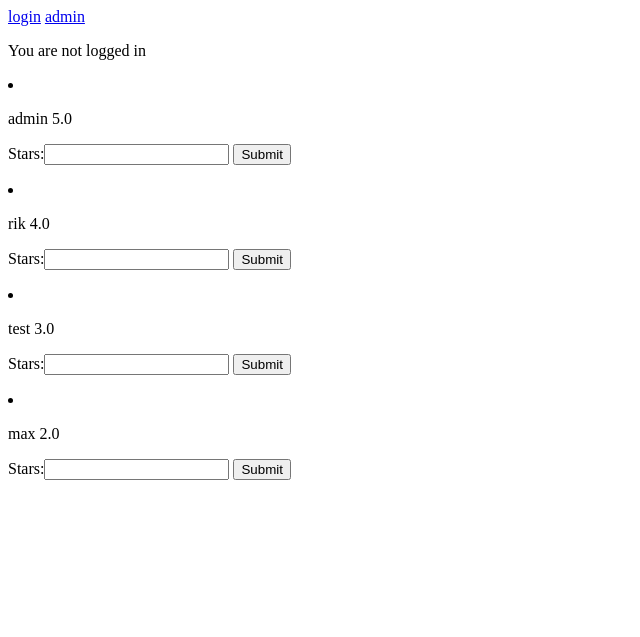
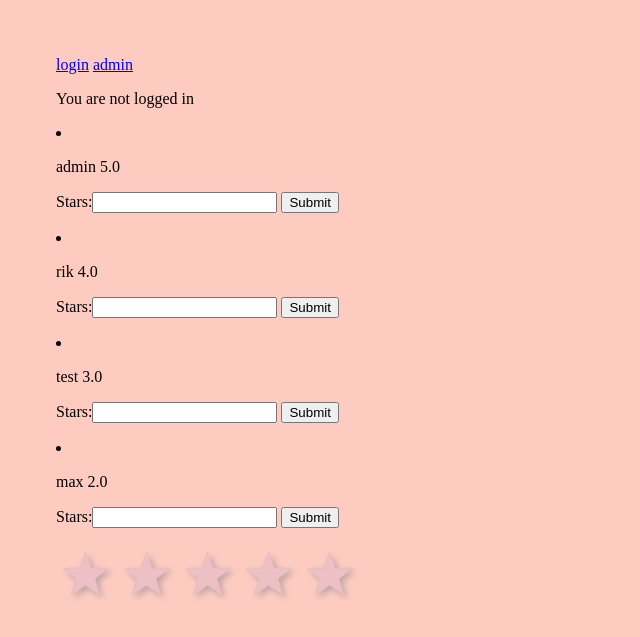
Before and after one commit to rikdewit/nosedive, a Django app: page /main/ in a window 1280 px wide. Shown: the top 637 px of the page, without its empty margins (0-640 px from the left). Run offline with Django 3.2, Linux system fonts and the light colour scheme; data comes from the database, SQL or seed files in the repository.

Commit message:
loaded static files

```diff
--- a/app/settings.py
+++ b/app/settings.py
@@ -118,6 +118,11 @@ USE_TZ = True
 # Static files (CSS, JavaScript, Images)
 # https://docs.djangoproject.com/en/3.0/howto/static-files/
 
+STATICFILES_DIRS = (
+    os.path.join(BASE_DIR, "static"),
+)
+
+
 STATIC_URL = '/static/'
 
 LOGIN_REDIRECT_URL = '/'
--- a/style.css
+++ b/static/css/style.css
@@ -13,14 +13,14 @@ svg:hover{
     fill: rgb(222,182,203);
     stroke: rgb(207,174,189);
     stroke-width: .06rem;
-    padding: .7rem;
+    padding: .4rem;
 
 }
 
 svg{
     filter: drop-shadow(.2rem .2rem .2rem gray);
-    height:5rem;
-    width:5rem;
+    height:3rem;
+    width:3rem;
 
 }
 
@@ -45,9 +45,10 @@ body{
     display: inline-grid;
     /* column-gap: 1rem; */
     grid-template-columns: repeat(5, 1fr);
+    font-size: 2px;
 }
 
 
 html{
-    font-size: 20px;
+
 }
--- a/templates/base.html
+++ b/templates/base.html
@@ -3,6 +3,11 @@
 <head>
   <meta charset="utf-8">
   <title>{% block title %}Nosedive{% endblock %}</title>
+  {% load static %}
+  <script src="{% static 'js/main.js' %}" type="module" defer></script>
+<link rel="stylesheet" href="{% static 'css/style.css'%}">
+
+
 </head>
 <body>
   <main>
@@ -16,5 +21,8 @@
     {% block content %}
     {% endblock %}
   </main>
+
+
+
 </body>
 </html>
--- a/templates/index.html
+++ b/templates/index.html
@@ -1,10 +1,5 @@
 {% extends 'base.html' %}
-<!-- Latest compiled and minified CSS -->
-<link rel="stylesheet" href="https://cdnjs.cloudflare.com/ajax/libs/rateYo/2.3.2/jquery.rateyo.min.css">
 
-<!-- Latest compiled and minified JavaScript -->
-<script src="https://cdnjs.cloudflare.com/ajax/libs/rateYo/2.3.2/jquery.rateyo.min.js"></script>
-<link rel="stylesheet" href="jquery.rateyo.css"/>
 {% load static %}
 {% block title %}Home{% endblock %}
 
@@ -37,7 +32,42 @@
 -->
         <input type="submit" value="Submit">
         </form>
+
         </p>
     </li>
 {%endfor%}
+
+<div class="star-row" role="rater" data-value="0">
+
+  <div class="star" data-value="0">
+      <svg xmlns="http://www.w3.org/2000/svg" width="100" height="100" viewBox="0 0 51 48">
+          <path d="m25,1 6,17h18l-14,11 5,17-15-10-15,10 5-17-14-11h18z" />
+      </svg>
+  </div>
+
+  <div class="star" data-value="1">
+      <svg xmlns="http://www.w3.org/2000/svg" width="100" height="100" viewBox="0 0 51 48">
+          <path d="m25,1 6,17h18l-14,11 5,17-15-10-15,10 5-17-14-11h18z" />
+      </svg>
+  </div>
+
+  <div class="star" data-value="2">
+      <svg xmlns="http://www.w3.org/2000/svg" width="100" height="100" viewBox="0 0 51 48">
+          <path d="m25,1 6,17h18l-14,11 5,17-15-10-15,10 5-17-14-11h18z" />
+      </svg>
+  </div>
+
+  <div class="star" data-value="3">
+      <svg xmlns="http://www.w3.org/2000/svg" width="100" height="100" viewBox="0 0 51 48">
+          <path d="m25,1 6,17h18l-14,11 5,17-15-10-15,10 5-17-14-11h18z" />
+      </svg>
+  </div>
+
+  <div class="star" data-value="4">
+      <svg xmlns="http://www.w3.org/2000/svg" width="100" height="100" viewBox="0 0 51 48">
+          <path d="m25,1 6,17h18l-14,11 5,17-15-10-15,10 5-17-14-11h18z" />
+      </svg>
+  </div>
+</div>
+
 {% endblock %}
```
Also changed, not shown: main/templates/index.html (deleted, +0 -19 lines), static/js/main.js (renamed from js/main.js), static/js/rater.js (renamed from js/rater.js).
